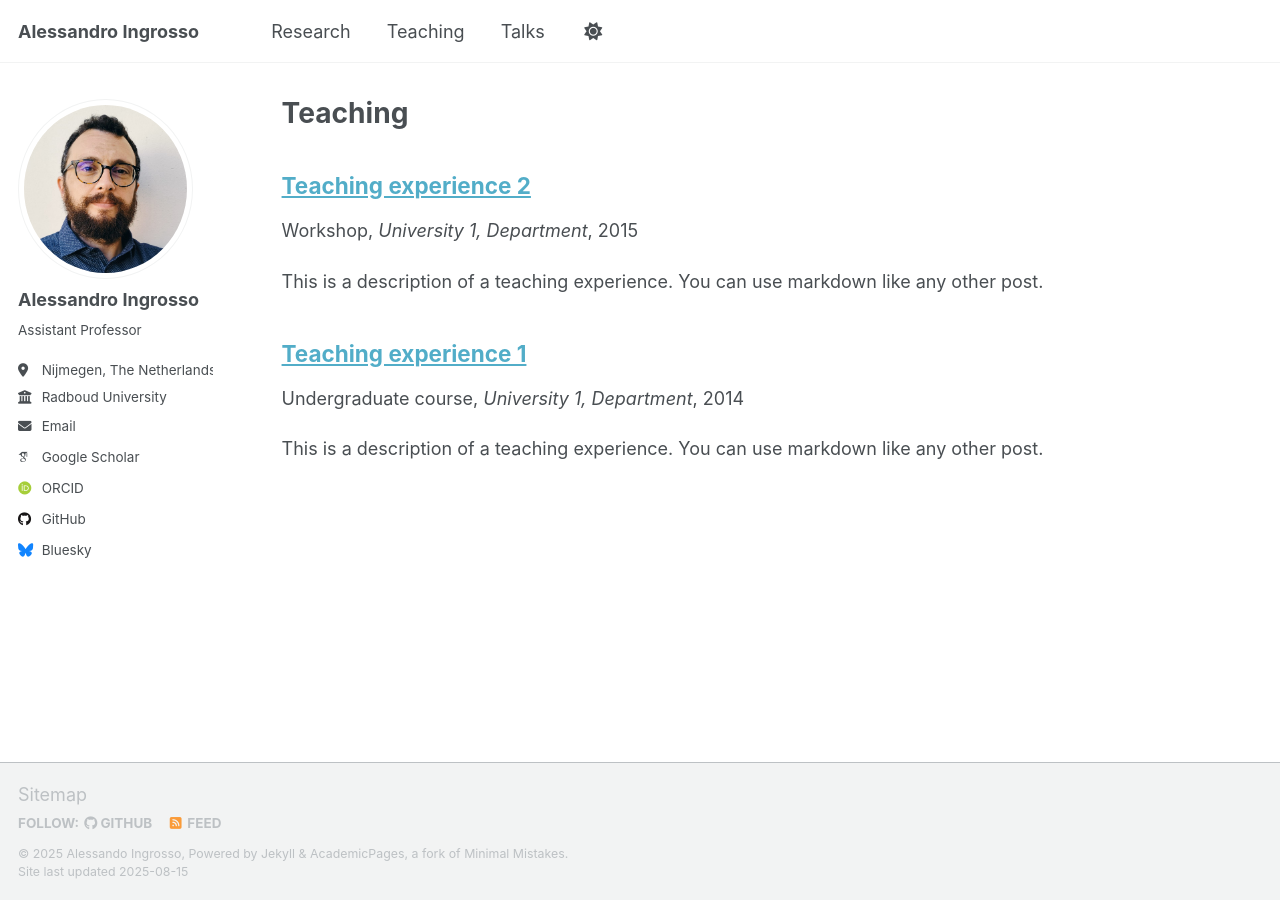
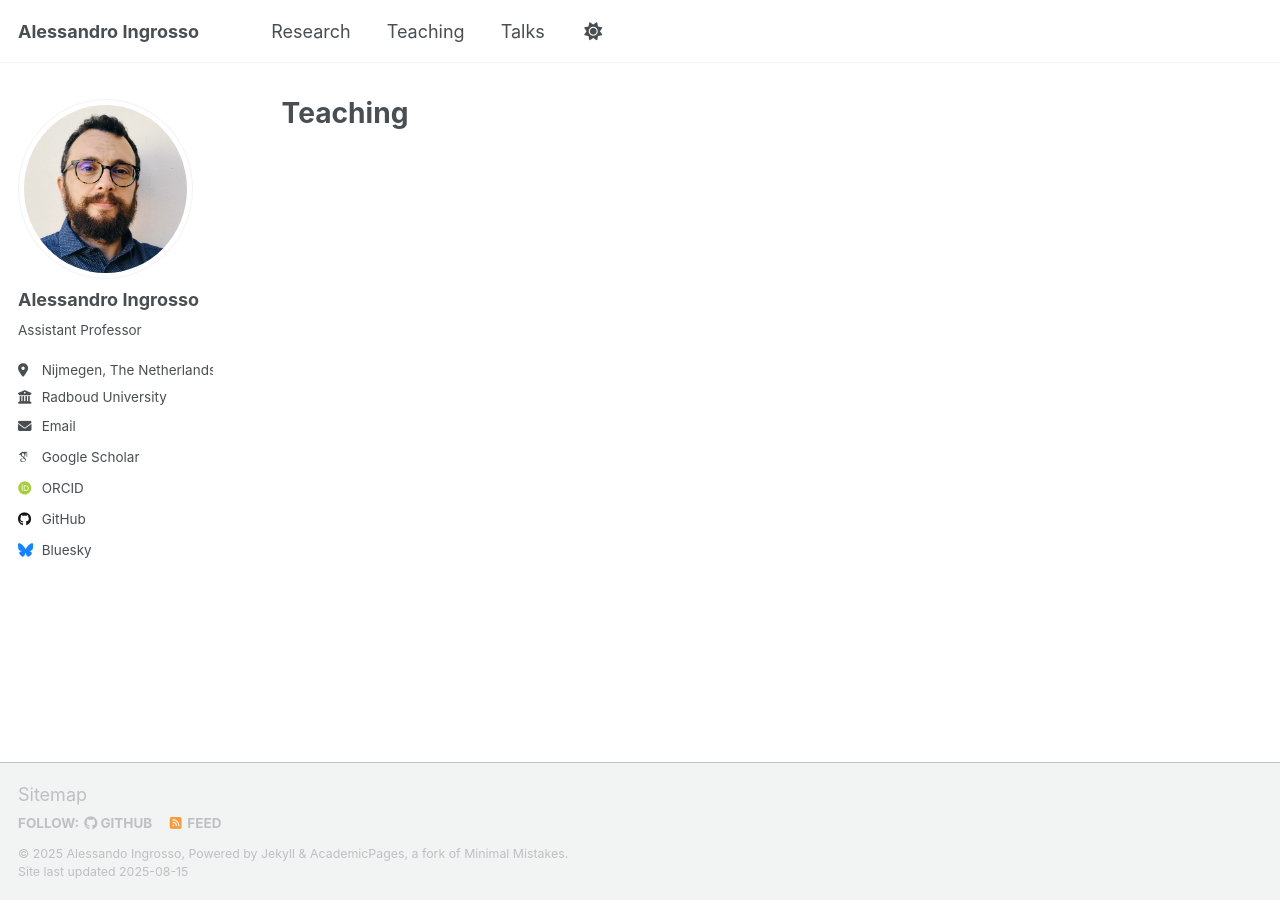
Before and after one commit to aleingrosso/aleingrosso.github.io, a Jekyll site: the page built from _pages/teaching.html, in a window 1280 px wide. Built offline with Jekyll 4.4.1, drawn with Linux system fonts in a browser that asks for light colours; some web fonts are replaced; a script that is not in the unit is left out; a file with an impossible date is left out.

Commit message:
added teaching

```diff
--- a/_pages/teaching.html
+++ b/_pages/teaching.html
@@ -7,6 +7,6 @@
 
 {% include base_path %}
 
-{% for post in site.teaching reversed %}
+{% for post in site.teaching %}
   {% include archive-single.html %}
 {% endfor %}
--- a/_teaching/2014-spring-teaching-1.md
+++ /dev/null
@@ -1,20 +0,0 @@
----
-title: "Teaching experience 1"
-collection: teaching
-type: "Undergraduate course"
-permalink: /teaching/2014-spring-teaching-1
-venue: "University 1, Department"
-date: 2014-01-01
-location: "City, Country"
----
-
-This is a description of a teaching experience. You can use markdown like any other post.
-
-Heading 1
-======
-
-Heading 2
-======
-
-Heading 3
-======
--- a/_teaching/2015-spring-teaching-2.md
+++ /dev/null
@@ -1,20 +0,0 @@
----
-title: "Teaching experience 2"
-collection: teaching
-type: "Workshop"
-permalink: /teaching/2015-spring-teaching-1
-venue: "University 1, Department"
-date: 2015-01-01
-location: "City, Country"
----
-
-This is a description of a teaching experience. You can use markdown like any other post.
-
-Heading 1
-======
-
-Heading 2
-======
-
-Heading 3
-======
```
Also changed, not shown: _teaching/2025-adv-ml.md (added, +18 -0 lines), _teaching/2025-cds-ml.md (added, +20 -0 lines).
